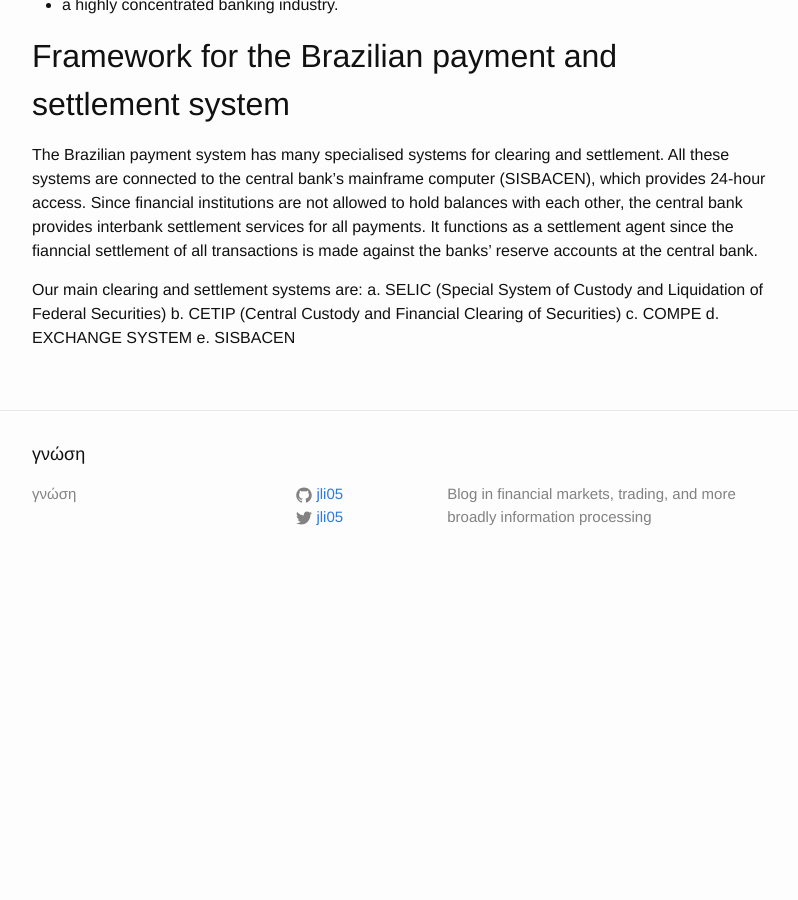
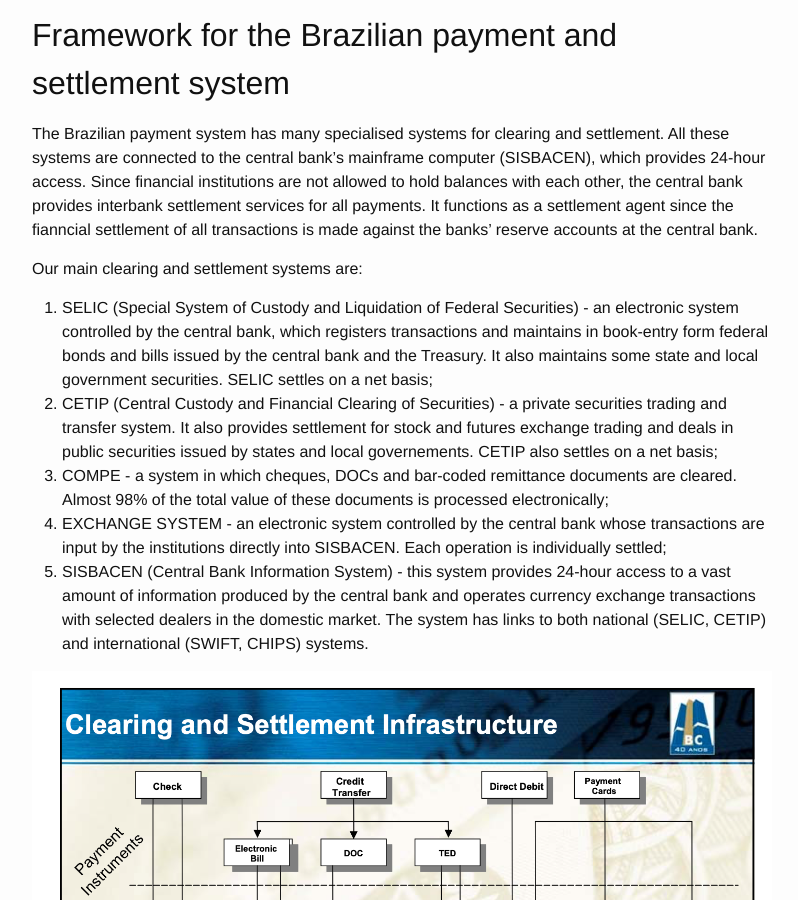
Before and after one commit to jli05/jli05.github.io, a Jekyll site: the page built from _posts/2025-04-14-Brazil-Pix.md, in a window 1280 px wide and 900 px high, scrolled down 1125 px. Shown: the whole window, without its empty margins (238-1036 px from the left). Built offline with Jekyll 4.4.1, drawn with Linux system fonts in a browser that asks for light colours; before the commit the page ends 1713 px from its top, so only the background shows below that; some of the changed text lies outside the part shown.

Commit message:
add Brazil clearing and settlement infrastructure

```diff
--- a/_posts/2025-04-14-Brazil-Pix.md
+++ b/_posts/2025-04-14-Brazil-Pix.md
@@ -1,9 +1,14 @@
 ---
-title: "Brazil's exprience in modernising the payment system to increase efficiency and reduce risks"
+title: "Brazil's payment system"
 layout: post
 ---
 
+Brazil's experience in modernising the payment system to increase efficiency and reduce risks
 [https://www.bis.org/publ/plcy04n.pdf](https://www.bis.org/publ/plcy04n.pdf)
+
+Retail Payment Systems in Brazil
+[https://www.cemla.org/forodepagos/pdf/week2005/ppt-marciano.pdf](https://www.cemla.org/forodepagos/pdf/week2005/ppt-marciano.pdf)
+
 
 ## Introducing the Brazilian payment system
 The main payment instruments and networks in Brazil are:
@@ -32,8 +37,10 @@ The principal factors affecting the Brazilian payment system are:
 The Brazilian payment system has many specialised systems for clearing and settlement. All these systems are connected to the central bank's mainframe computer (SISBACEN), which provides 24-hour access. Since financial institutions are not allowed to hold balances with each other, the central bank provides interbank settlement services for all payments. It functions as a settlement agent since the fianncial settlement of all transactions is made against the banks' reserve accounts at the central bank.
 
 Our main clearing and settlement systems are:
-a. SELIC (Special System of Custody and Liquidation of Federal Securities)
-b. CETIP (Central Custody and Financial Clearing of Securities)
-c. COMPE
-d. EXCHANGE SYSTEM
-e. SISBACEN
+1. SELIC (Special System of Custody and Liquidation of Federal Securities) - an electronic system controlled by the central bank, which registers transactions and maintains in book-entry form federal bonds and bills issued by the central bank and the Treasury. It also maintains some state and local government securities. SELIC settles on a net basis;
+2. CETIP (Central Custody and Financial Clearing of Securities) - a private securities trading and transfer system. It also provides settlement for stock and futures exchange trading and deals in public securities issued by states and local governements. CETIP also settles on a net basis;
+3. COMPE - a system in which cheques, DOCs and bar-coded remittance documents are cleared. Almost 98% of the total value of these documents is processed electronically;
+4. EXCHANGE SYSTEM - an electronic system controlled by the central bank whose transactions are input by the institutions directly into SISBACEN. Each operation is individually settled;
+5. SISBACEN (Central Bank Information System) - this system provides 24-hour access to a vast amount of information produced by the central bank and operates currency exchange transactions with selected dealers in the domestic market. The system has links to both national (SELIC, CETIP) and international (SWIFT, CHIPS) systems.
+
+![Brazil Clearing and Settlement Infrastructure](/assets/2025-04-Brazil-payment-system/Brazil-infrastructure.png)
```
Also changed, not shown: assets/2025-04-Brazil-payment-system/Brazil-infrastructure.png (added).
